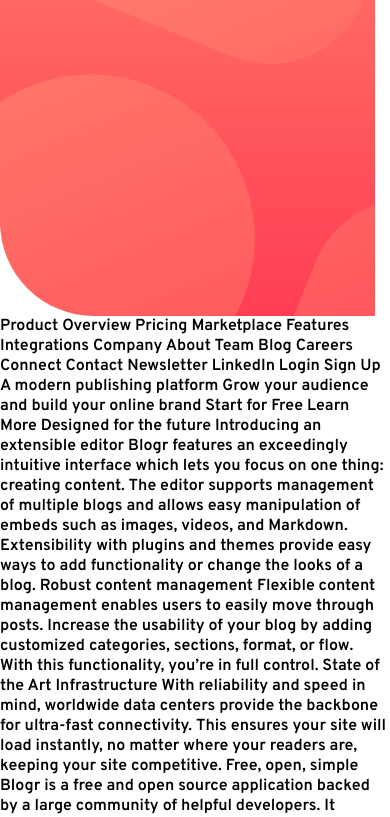
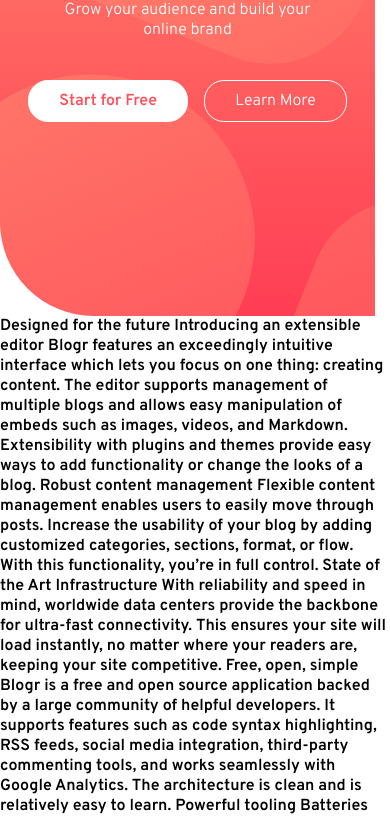
Before and after one commit to cyeguez/blogr-landing-page, a plain HTML site: page index.html in a window 390 px wide. Shown: the part 284-1101 px from the top of the page. Drawn offline with Linux system fonts and the light colour scheme.

Commit message:
Estilos de header mobile terminados

```diff
--- a/index.html
+++ b/index.html
@@ -50,8 +50,8 @@
         </button>
         <nav class="nav">
           <ul class="ul">
-            <li class="li icon-arrow ">Product</li>
-            <li class="li icon-arrow ">Company</li>
+            <li class="li icon-arrow">Product</li>
+            <li class="li icon-arrow">Company</li>
             <li class="li icon-arrow sub-menu active">
               Conect
               <ul class="conect-submenu">
@@ -62,23 +62,28 @@
             </li>
           </ul>
           <hr />
-          <span >Login</span>
+          <span>Login</span>
           <button class="button-login" id="login">Sign Up</button>
         </nav>
       </div>
+      <h1 class="title">A modern publishing platform</h1>
+      <p class="subtitle">Grow your audience and build your online brand</p>
+
+      <div class="container-buttons">
+        <button class="button-start button">Start for Free</button>
+        <button class="button-learn button">Learn More</button>
+      </div>
+
     </header>
 
-    Product Overview Pricing Marketplace Features Integrations Company About
-    Team Blog Careers Connect Contact Newsletter LinkedIn Login Sign Up A modern
-    publishing platform Grow your audience and build your online brand Start for
-    Free Learn More Designed for the future Introducing an extensible editor
-    Blogr features an exceedingly intuitive interface which lets you focus on
-    one thing: creating content. The editor supports management of multiple
-    blogs and allows easy manipulation of embeds such as images, videos, and
-    Markdown. Extensibility with plugins and themes provide easy ways to add
-    functionality or change the looks of a blog. Robust content management
-    Flexible content management enables users to easily move through posts.
-    Increase the usability of your blog by adding customized categories,
+      Designed for the future Introducing an extensible
+    editor Blogr features an exceedingly intuitive interface which lets you
+    focus on one thing: creating content. The editor supports management of
+    multiple blogs and allows easy manipulation of embeds such as images,
+    videos, and Markdown. Extensibility with plugins and themes provide easy
+    ways to add functionality or change the looks of a blog. Robust content
+    management Flexible content management enables users to easily move through
+    posts. Increase the usability of your blog by adding customized categories,
     sections, format, or flow. With this functionality, you’re in full control.
     State of the Art Infrastructure With reliability and speed in mind,
     worldwide data centers provide the backbone for ultra-fast connectivity.
--- a/scss/components/_header.scss
+++ b/scss/components/_header.scss
@@ -4,7 +4,8 @@
   height: 600px;
   padding: 62px 24px;
   border-radius: 0 0 0 94px;
-  background-image: url("../../images/bg-pattern-intro-mobile.svg") , linear-gradient(var(--gradient1), var(--gradient2));
+  background-image: url("../../images/bg-pattern-intro-mobile.svg"),
+    linear-gradient(var(--gradient1), var(--gradient2));
   background-position: 34% 34%;
   background-repeat: no-repeat;
   position: relative;
@@ -14,9 +15,9 @@
     @include flex(row, wrap, space-between, center);
 
     .icon-menu {
-      display: none;
     }
     .icon-close {
+      display: none;
     }
 
     .nav {
@@ -37,7 +38,12 @@
           width: 100%;
           margin-block: 25px;
           font-size: 1em;
-          cursor: pointer;
+
+          &:hover {
+            width: 60%;
+            background-color: var(--Very-light-red);
+            cursor: pointer;
+          }
 
           .conect-submenu {
             border-radius: 5px;
@@ -56,8 +62,7 @@
             }
           }
         }
-        .sub-menu {
-        }
+
 
         .icon-arrow {
           position: relative;
@@ -94,6 +99,60 @@
         color: var(--White);
         font-weight: 600;
         font-size: 12px;
+
+        &:hover {
+          cursor: pointer;
+        }
+      }
+    }
+  }
+  .title {
+    width: 75%;
+    margin: 100px auto 0 auto;
+    @include flex(row, wrap, center, center);
+    font-size: 1.625em;
+    font-weight: 600;
+    color: var(--White);
+    text-align: center;
+  }
+  .subtitle {
+    width: 80%;
+    text-align: center;
+    margin: 1rem auto 0 auto;
+    color: var(--White);
+    font-weight: 300;
+    font-size: 1em;
+  }
+
+  .container-buttons {
+    @include flex(row, no-wrap, center, center);
+    gap: 1rem;
+    margin-top: 40px;
+
+    .button {
+      padding: 10px 30px;
+      border: 1px solid var(--White);
+      border-radius: 20px;
+      cursor: pointer;
+      user-select: none;
+    }
+
+    .button-start{
+      background-color: var(--White);
+      color: var(--Light-red);
+      font-weight: 600;
+
+      &:hover{
+        background-color: var(--Light-red);
+        color: var(--White);
+      }
+    }
+
+    .button-learn{
+      color: var(--White);
+      &:hover{
+        background-color: var(--White);
+        color: var(--Light-red);
       }
     }
   }
```
Also changed, not shown: css/style.css, 1 other file.
